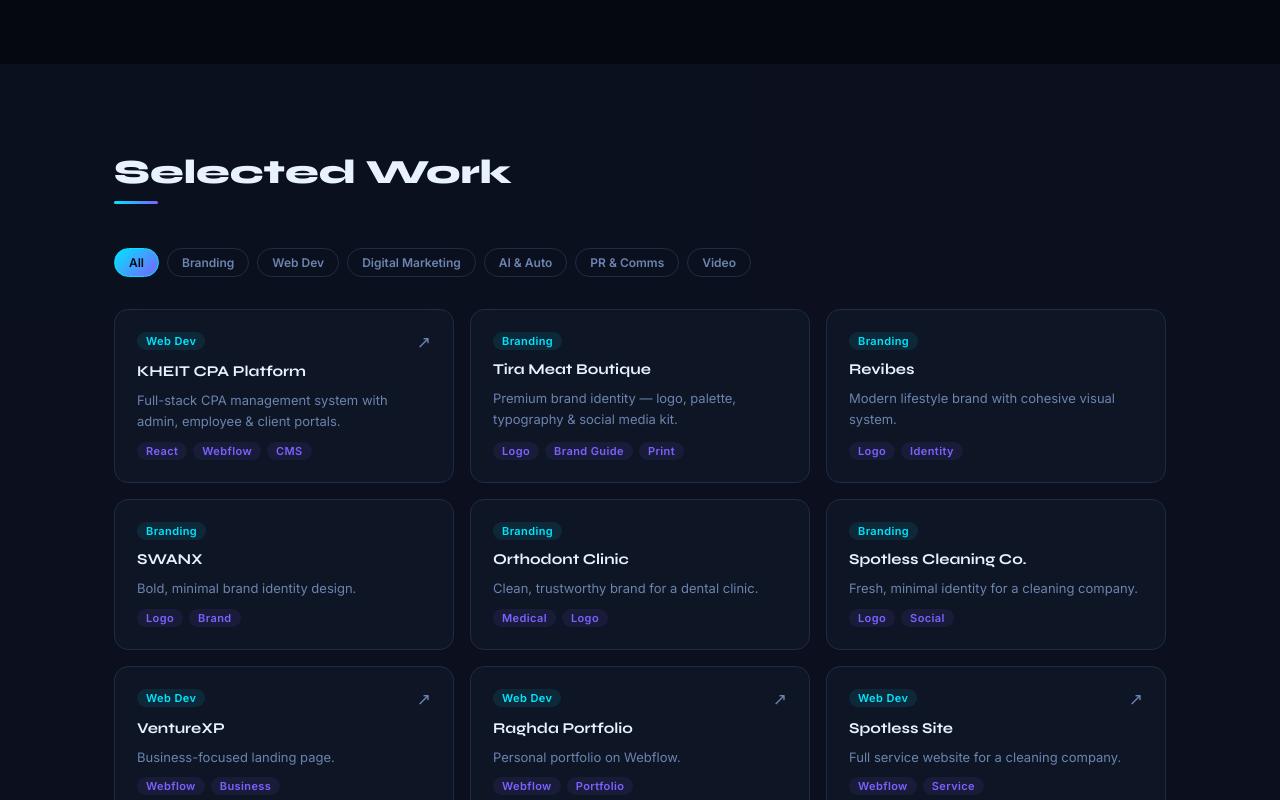
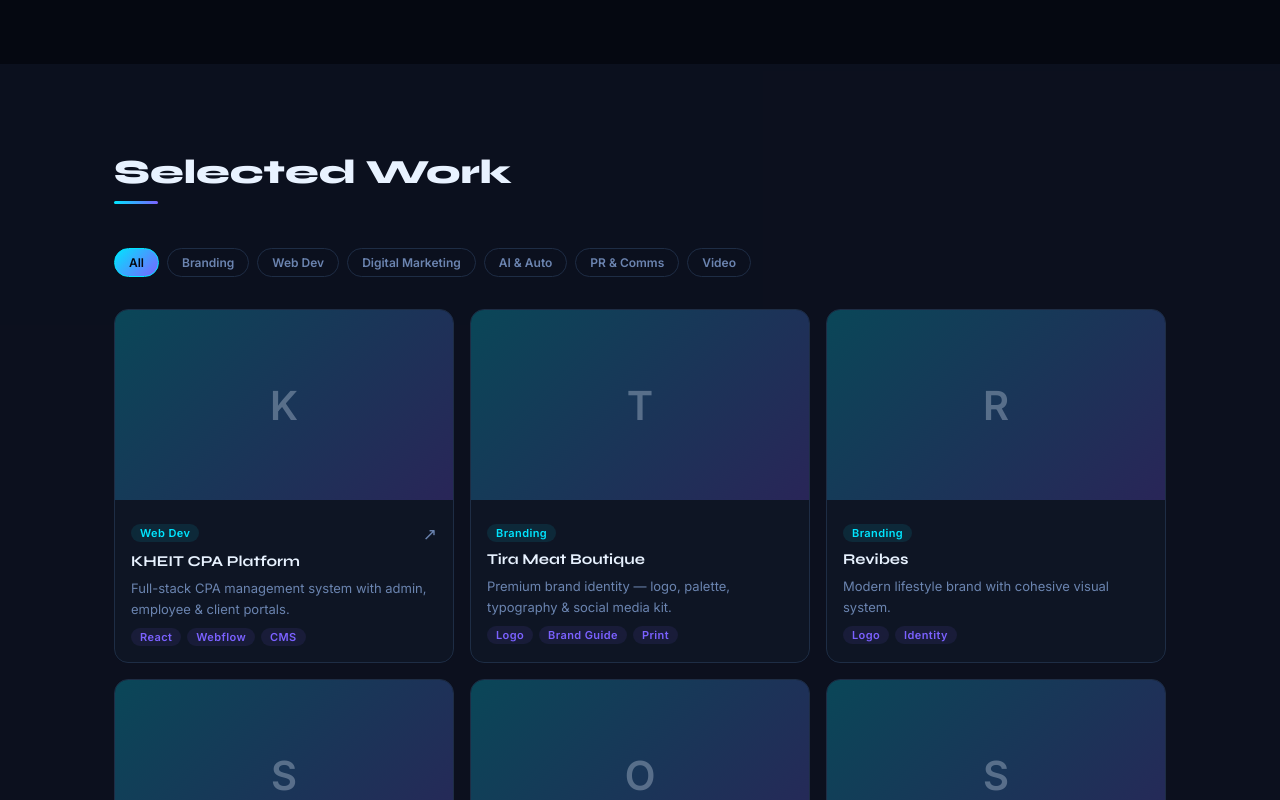
Before and after one commit to ezosamara/portfolio, a React (Vite) app: page / in a window 1280 px wide. Shown: the part 2000-2800 px from the top of the page. Built offline with nearby package versions, Linux system fonts and the light colour scheme; no server answers; a web font is replaced by a local one.

Commit message:
feat: render hero image on project cards with gradient fallback
Updated Glass component styling and added hero image handling.

```diff
--- a/src/components/Portfolio/Work.tsx
+++ b/src/components/Portfolio/Work.tsx
@@ -81,12 +81,51 @@ export function Work({ lang, mob }: Props) {
             <Link to={`/work/${p.slug}`} style={{ textDecoration: "none", display: "block", height: "100%" }}>
               <Glass
                 mob={mob}
-                style={{ height: "100%" }}
+                style={{ height: "100%", padding: 0, overflow: "hidden" }}
                 onMouseMove={tilt(mob)}
                 onMouseLeave={untilt(mob)}
                 onMouseOver={(e) => (e.currentTarget.style.borderColor = C.cyan)}
                 onMouseOut={(e) => (e.currentTarget.style.borderColor = C.brd)}
               >
+                {/* Hero image with gradient fallback */}
+                {p.hero ? (
+                  <img
+                    src={p.hero}
+                    alt={p.title[lang]}
+                    loading="lazy"
+                    onError={(e) => {
+                      const target = e.currentTarget;
+                      target.style.display = "none";
+                      const placeholder = target.nextElementSibling as HTMLElement;
+                      if (placeholder) placeholder.style.display = "flex";
+                    }}
+                    style={{
+                      width: "100%",
+                      aspectRatio: "16/9",
+                      objectFit: "cover",
+                      borderRadius: "10px 10px 0 0",
+                      display: "block",
+                    }}
+                  />
+                ) : null}
+                <div
+                  style={{
+                    display: p.hero ? "none" : "flex",
+                    width: "100%",
+                    aspectRatio: "16/9",
+                    borderRadius: "10px 10px 0 0",
+                    background: `linear-gradient(135deg, rgba(0,229,255,0.25) 0%, rgba(123,97,255,0.25) 100%), ${C.sf}`,
+                    alignItems: "center",
+                    justifyContent: "center",
+                  }}
+                >
+                  <span style={{ fontSize: 40, fontWeight: 800, opacity: 0.3, color: C.tx }}>
+                    {p.title[lang].charAt(0)}
+                  </span>
+                </div>
+
+                {/* Card content */}
+                <div style={{ padding: mob ? "12px 14px 14px" : "14px 16px 16px", display: "flex", flexDirection: "column", gap: 8 }}>
                   <div style={{ display: "flex", justifyContent: "space-between", alignItems: "flex-start" }}>
                     <Tag label={t.categoryLabels[p.category]} />
                     {p.url && (
@@ -135,6 +174,7 @@ export function Work({ lang, mob }: Props) {
                       <Tag key={tg} label={tg} color={C.vio} />
                     ))}
                   </div>
+                </div>
               </Glass>
             </Link>
           </div>
```
Lines whose indentation alone changed are shown as unchanged.
